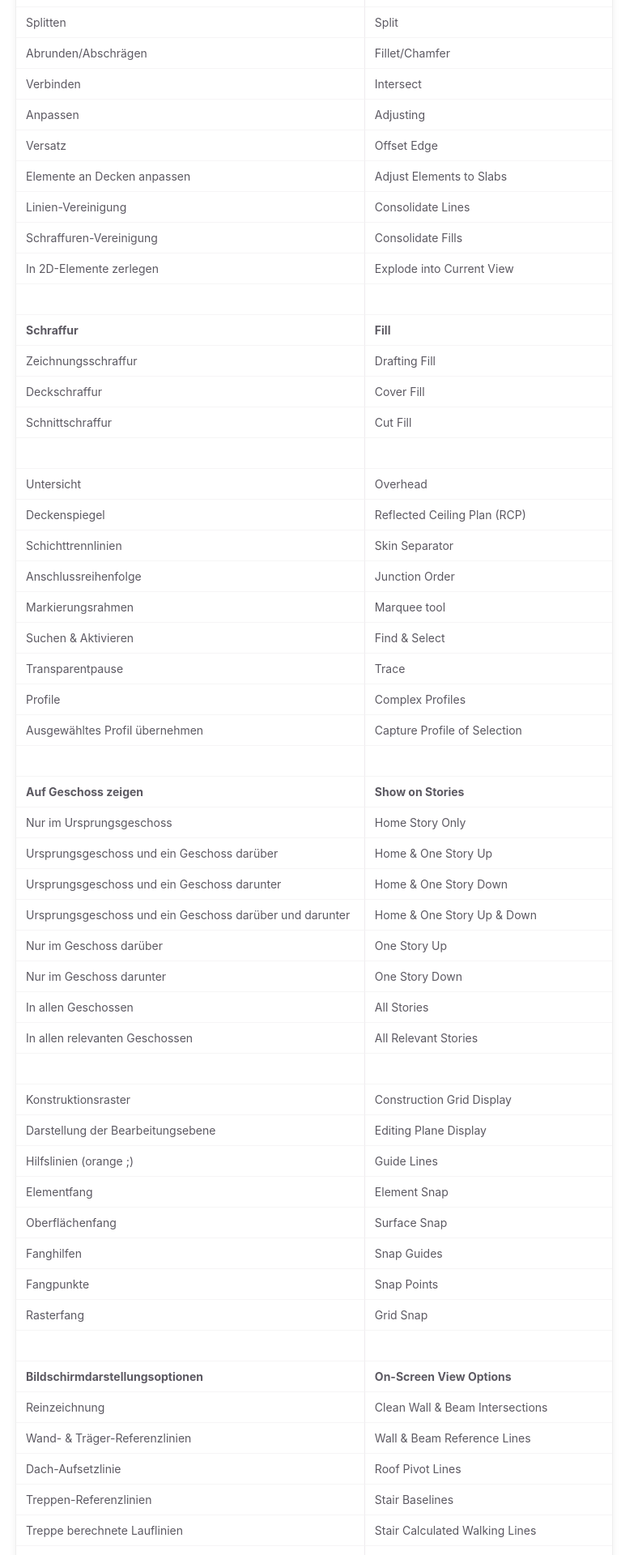
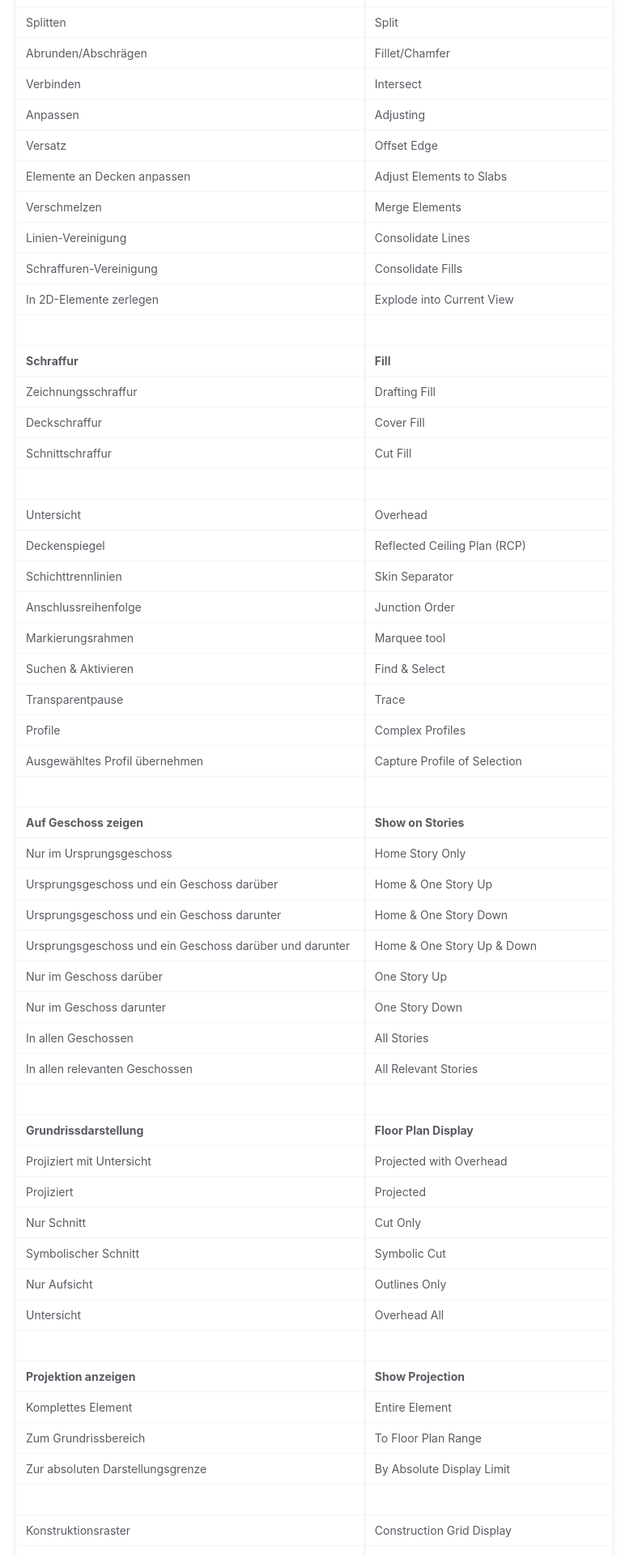
Before and after one commit to runxel/archicad-wiki, a Jekyll site: the page built from _pages/40_Grundlagen/De-En.md, in a window 1280 px wide. Shown: the part 2236-4156 px from the top of the page at 81% size, without its empty margins (384-1172 px from the left). Built offline with Jekyll 4.4.1, drawn with Linux system fonts in a browser that asks for light colours; some of the changed text lies outside the part shown.

Commit message:
2d display

```diff
--- a/_pages/40_Grundlagen/De-En.md
+++ b/_pages/40_Grundlagen/De-En.md
@@ -69,6 +69,7 @@ Verbinden                   | Intersect
 Anpassen                    | Adjusting
 Versatz                     | Offset Edge
 Elemente an Decken anpassen | Adjust Elements to Slabs
+Verschmelzen                | Merge Elements
 Linien-Vereinigung          | Consolidate Lines
 Schraffuren-Vereinigung     | Consolidate Fills
 In 2D-Elemente zerlegen     | Explode into Current View
@@ -88,7 +89,7 @@ Transparentpause     | Trace
 Profile                        | Complex Profiles
 Ausgewähltes Profil übernehmen | Capture Profile of Selection
  |
-**Auf Geschoss zeigen**                                 |**Show on Stories**
+**Auf Geschoss zeigen**                                 | **Show on Stories**
 Nur im Ursprungsgeschoss                                | Home Story Only
 Ursprungsgeschoss und ein Geschoss darüber              | Home & One Story Up
 Ursprungsgeschoss und ein Geschoss darunter             | Home & One Story Down
@@ -97,6 +98,19 @@ Nur im Geschoss darüber                                 | One Story Up
 Nur im Geschoss darunter                                | One Story Down
 In allen Geschossen                                     | All Stories
 In allen relevanten Geschossen                          | All Relevant Stories
+ |
+**Grundrissdarstellung**    | **Floor Plan Display**
+Projiziert mit Untersicht   | Projected with Overhead
+Projiziert                  | Projected
+Nur Schnitt                 | Cut Only
+Symbolischer Schnitt        | Symbolic Cut
+Nur Aufsicht                | Outlines Only
+Untersicht                  | Overhead All
+ |
+**Projektion anzeigen**          | **Show Projection**
+Komplettes Element               | Entire Element
+Zum Grundrissbereich             | To Floor Plan Range
+Zur absoluten Darstellungsgrenze | By Absolute Display Limit
  |
 Konstruktionsraster                 | Construction Grid Display
 Darstellung der Bearbeitungsebene   | Editing Plane Display
```
